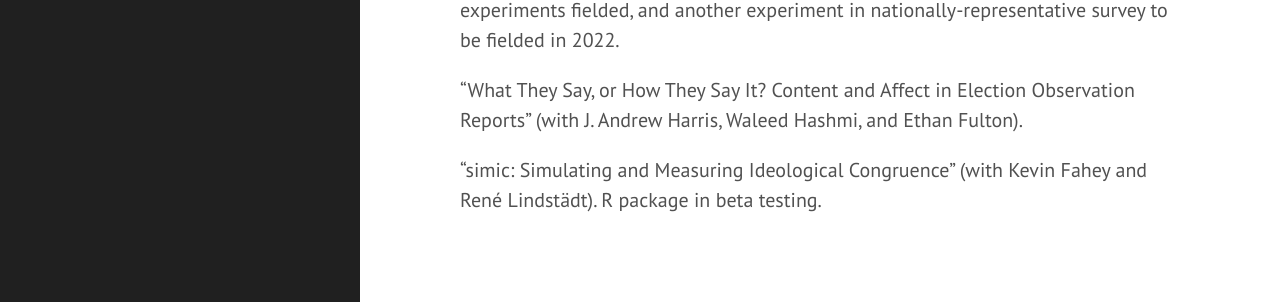
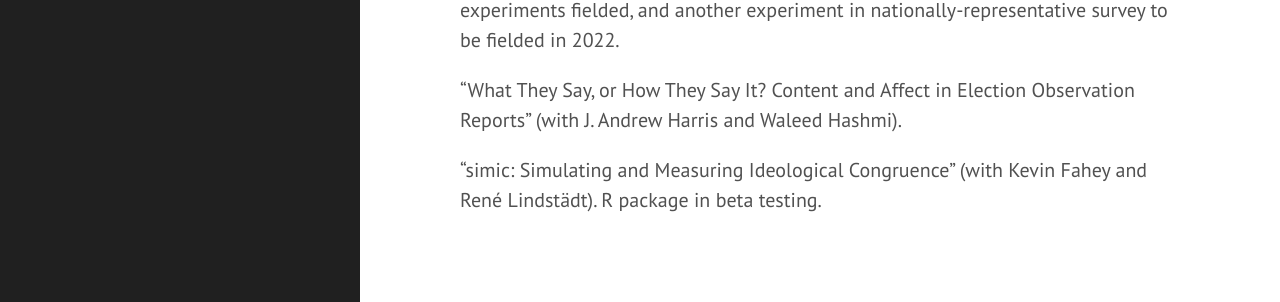
Before and after one commit to zachwarner/zachwarner.github.io, a Jekyll site: the page built from research.md, in a window 1280 px wide and 900 px high, scrolled down 1373 px. Shown: the part 525-827 px from the top of the window. Built offline with Jekyll 4.4.1, drawn with Linux system fonts in a browser that asks for light colours; some of the changed text lies outside the part shown.

Commit message:
Update JOP in print

```diff
--- a/research.md
+++ b/research.md
@@ -54,6 +54,6 @@ permalink: /research
 
 "Perceptions of Uncertainty" (with Michael DeCrescenzo and Benjamin Toff). Two experiments fielded, and another experiment in nationally-representative survey to be fielded in 2022.
 
-"What They Say, or How They Say It? Content and Affect in Election Observation Reports" (with J. Andrew Harris, Waleed Hashmi, and Ethan Fulton).
+"What They Say, or How They Say It? Content and Affect in Election Observation Reports" (with J. Andrew Harris and Waleed Hashmi).
 
 "simic: Simulating and Measuring Ideological Congruence" (with Kevin Fahey and René Lindstädt). R package in beta testing.
```
Also changed, not shown: other parts of research.md (+1 -1 lines), 2 other files.
